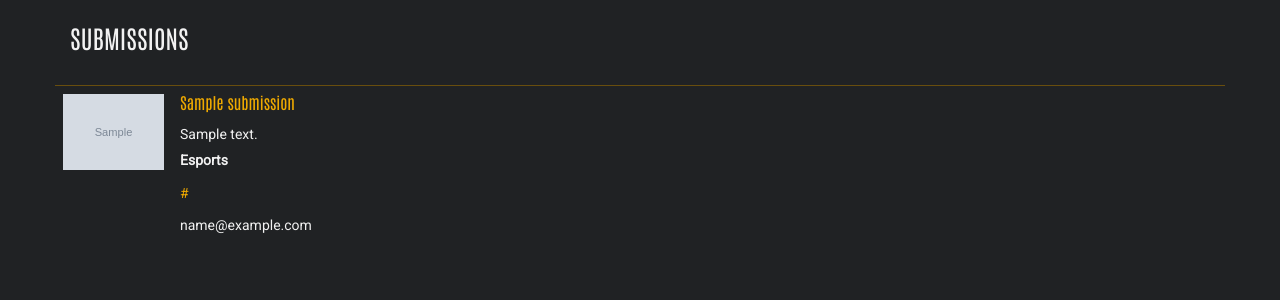
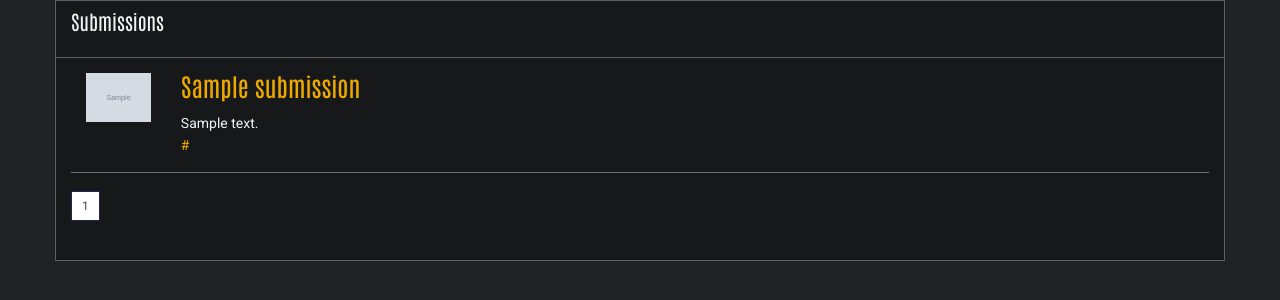
Before and after one commit to dimxasnewfrozen/submission-app, a Django app: template apps/templates/app/submissions.html in a window 1280 px wide. Shown: the top 300 px of the page. Run offline with Django 3.2, Linux system fonts and the light colour scheme; tables that the repository leaves empty hold one stand-in row (values such as "Sample post"); the template is opened without the code that fills it: values that come from a table or form of the project are taken from there, most other values are stand-ins (such as "Sample title", 1, 10 or a date in 2020); grey boxes marked "Sample" are stand-in pictures; parts of the project's set-up code (start-up, migrations or seed data) failed here and were passed over; some libraries are stand-ins or nearby versions.

Commit message:
Added pagination and cleaner thumbnails

```diff
--- a/apps/templates/app/submissions.html
+++ b/apps/templates/app/submissions.html
@@ -2,48 +2,58 @@
 {% load widget_tweaks %}
 
 {% block content %}
-<div class="row submission_container">
-  <!-- RIGHT CONTENT -->
-  <div class="col-lg-12 col-md-12 submission_form">
+<div class="row">
+    <div class="col-lg-12 col-md-12">
 
-        <h4 class="submission_form_headline">Submissions</h4>
+      <div class="bs-component">
+        <div class="panel panel-default">
+          <div class="panel-heading"><h5>Submissions</h5></div>
+          <div class="panel-body">
 
-        <table class="table">
-        	{% for submission in submissions %}
-        	<tr>
-        		<td style="width:10%;">
-        			{% if submission.thumbnail_url %}
-        				<img src="{{ submission.thumbnail_url }}" />
-        			{% endif %}
-        		</td>
-        		<td>
-        			<h6><a href="{{ submission.app_url }}" target="_blank">{{ submission.name }}</a></h6>
-        			{{ submission.description }}
+                {% for app in submissions %}
+                    <div class="media" style="border-bottom:1px solid #737373;">
+                        <div class="col-md-1 col-sm-1">
+                            <a href="{{ app.app_url }}" target="_blank">
+                              {% if app.thumbnail_url %}
+                                <img class="" src="{{ app.thumbnail_url }}" onError="this.onerror=null;this.src='https://madglory.com/assets/img/games/card-vainglory.jpg';">
+                              {% else %}
+                                <img src="https://madglory.com/assets/img/games/card-vainglory.jpg"/>
+                              {% endif %}
+                            </a>
+                        </div>
 
-        			<p style="margin:0px; padding:5px; padding-left:0px; ">
-        				{% if submission.app_type == 0 %}
-        					<b>NA</b>
-        				{% endif %}
+                        <div class="col-md-11 col-sm-11">
+                            <h4 class="media-heading"><a href="{{ app.app_url }}" target="_blank">{{ app.name }}</a></h4>
+                            {{ app.description }}
+                            <br/>
+                            <p style="padding-left:0px;"><a href="{{app.code_url}}">{{ app.code_url }}</a></p>
 
-        				{% if submission.app_type == 1 %}
-        					<b>Esports</b>
-        				{% endif %}
+                        </div>
+                    </div>
+                {% endfor %}
 
-        				{% if submission.app_type == 2 %}
-        					<b>Community Related (ie: stats)</b>
-        				{% endif %}
 
-        				{% if submission.app_type == 3 %}
-        					<b>For laughs and giggles</b>
-        				{% endif %}
-        			</p>
-        			<p style="margin:0px; padding:5px; padding-left:0px; "><a href="{{ submission.code_url}}" target="_blank">{{ submission.code_url}}</a></p>
-                    <p style="margin:0px; padding:5px; padding-left:0px; ">{{ submission.email_address }}</p>
-        		</td>
-        	</tr>
-        	{% endfor %}
-        </table>
+                <!-- USER LIST PAGINATION -->
+                <ul class="pagination pagination-sm">
+                  {% for pg in page_range %}
+                    {% if submissions.number == pg %}
+                      <li class="active" ><a href ="?page={{ pg }}" >{{pg}}</a></li>
+                      {% else %}
+                      <li><a href ="?page={{ pg }}">{{pg}}</a></li>
+                    {% endif %}
+                  {% endfor %}
+
+                  {% if submissions.has_next %}
+                    <li><a href="?page={{submissions.next_page_number}}">Next </a>
+                  {% endif %}
+                </ul>
+
+          </div>
+        </div>
       </div>
+
+
+    </div>
 </div>
 
 
--- a/static/assets/css/style.css
+++ b/static/assets/css/style.css
@@ -767,3 +767,8 @@
     font-size:14px;
     color: #202224;
 }
+
+.active a
+{
+    background-color:green;
+}
--- a/submissions_app/settings.py
+++ b/submissions_app/settings.py
@@ -154,3 +154,5 @@
 )
 
 STATICFILES_STORAGE = 'whitenoise.django.GzipManifestStaticFilesStorage'
+
+SESSION_EXPIRE_AT_BROWSER_CLOSE = True
```
Also changed, not shown: apps/views/app.py (+42 -3 lines).
